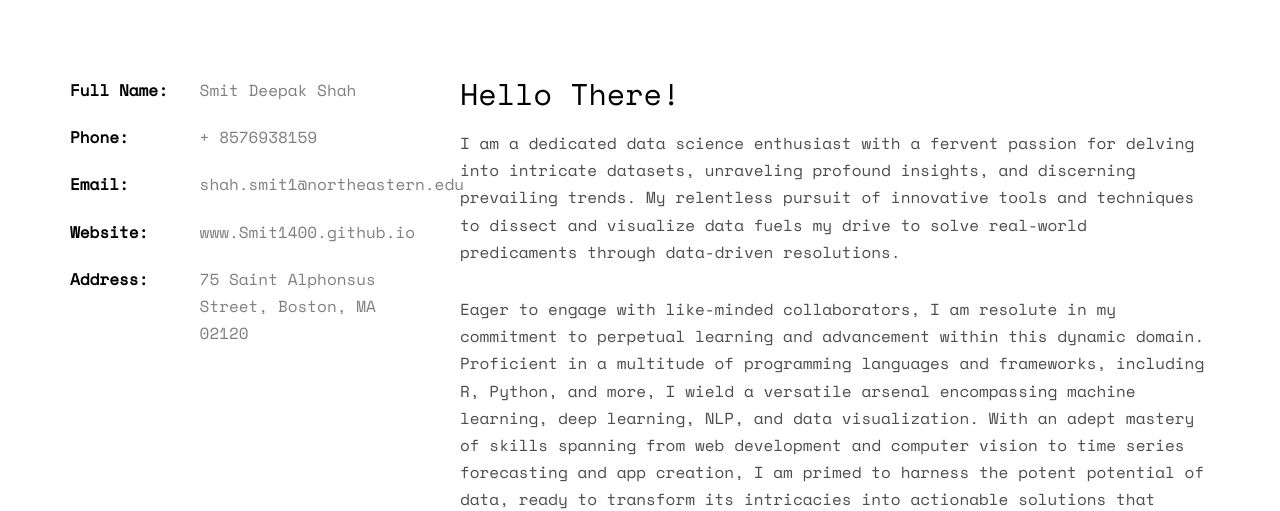
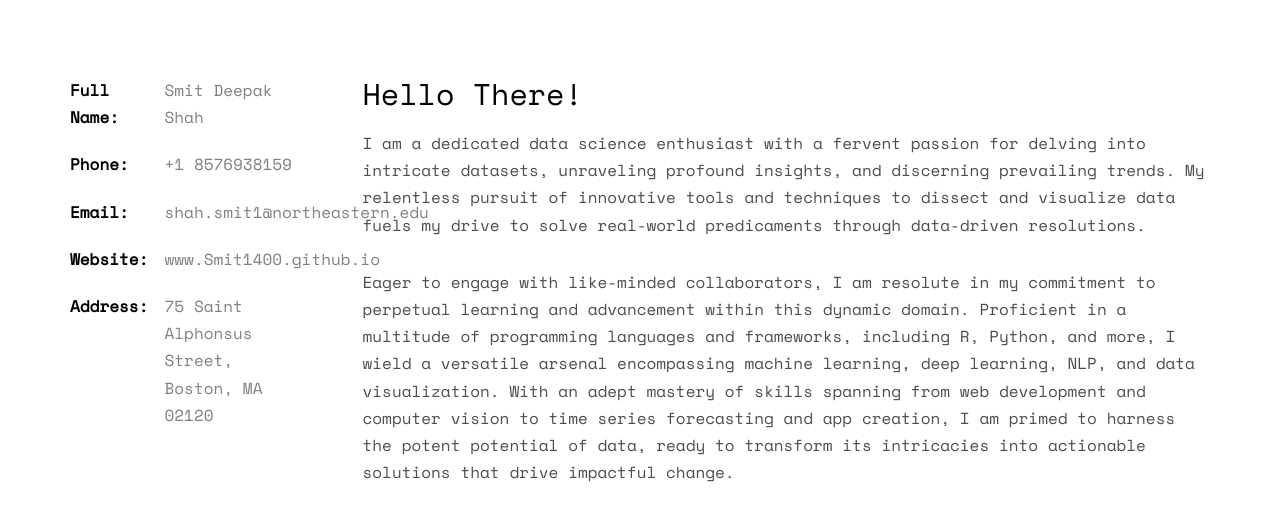
Before and after one commit to Smit1400/Smit1400.github.io, a plain HTML site: page index.html in a window 1280 px wide. Shown: the part 995-1506 px from the top of the page. Drawn offline with nearby package versions, Linux system fonts and the light colour scheme; some packages are replaced by stand-ins of ours; no server answers; files whose address does not match are found by name.

Commit message:
created outline

```diff
--- a/index.html
+++ b/index.html
@@ -93,16 +93,16 @@
 				</div>
 			</div>
 			<div class="row">
-				<div class="col-md-4">
+				<div class="col-md-3">
 					<ul class="info">
 						<li><span class="first-block">Full Name:</span><span class="second-block">Smit Deepak Shah</span></li>
-						<li><span class="first-block">Phone:</span><span class="second-block">+ 8576938159</span></li>
+						<li><span class="first-block">Phone:</span><span class="second-block">+1 8576938159</span></li>
 						<li><span class="first-block">Email:</span><span class="second-block">shah.smit1@northeastern.edu</span></li>
 						<li><span class="first-block">Website:</span><span class="second-block">www.Smit1400.github.io</span></li>
 						<li><span class="first-block">Address:</span><span class="second-block">75 Saint Alphonsus Street, Boston, MA 02120</span></li>
 					</ul>
 				</div>
-				<div class="col-md-8">
+				<div class="col-md-9">
 					<h2>Hello There!</h2>
 					<p>I am a dedicated data science enthusiast with a fervent passion for delving into intricate datasets, unraveling profound insights, and discerning prevailing trends. My relentless pursuit of innovative tools and techniques to dissect and visualize data fuels my drive to solve real-world predicaments through data-driven resolutions.</p>
 					<p>Eager to engage with like-minded collaborators, I am resolute in my commitment to perpetual learning and advancement within this dynamic domain. Proficient in a multitude of programming languages and frameworks, including R, Python, and more, I wield a versatile arsenal encompassing machine learning, deep learning, NLP, and data visualization. With an adept mastery of skills spanning from web development and computer vision to time series forecasting and app creation, I am primed to harness the potent potential of data, ready to transform its intricacies into actionable solutions that drive impactful change.</p>
```
